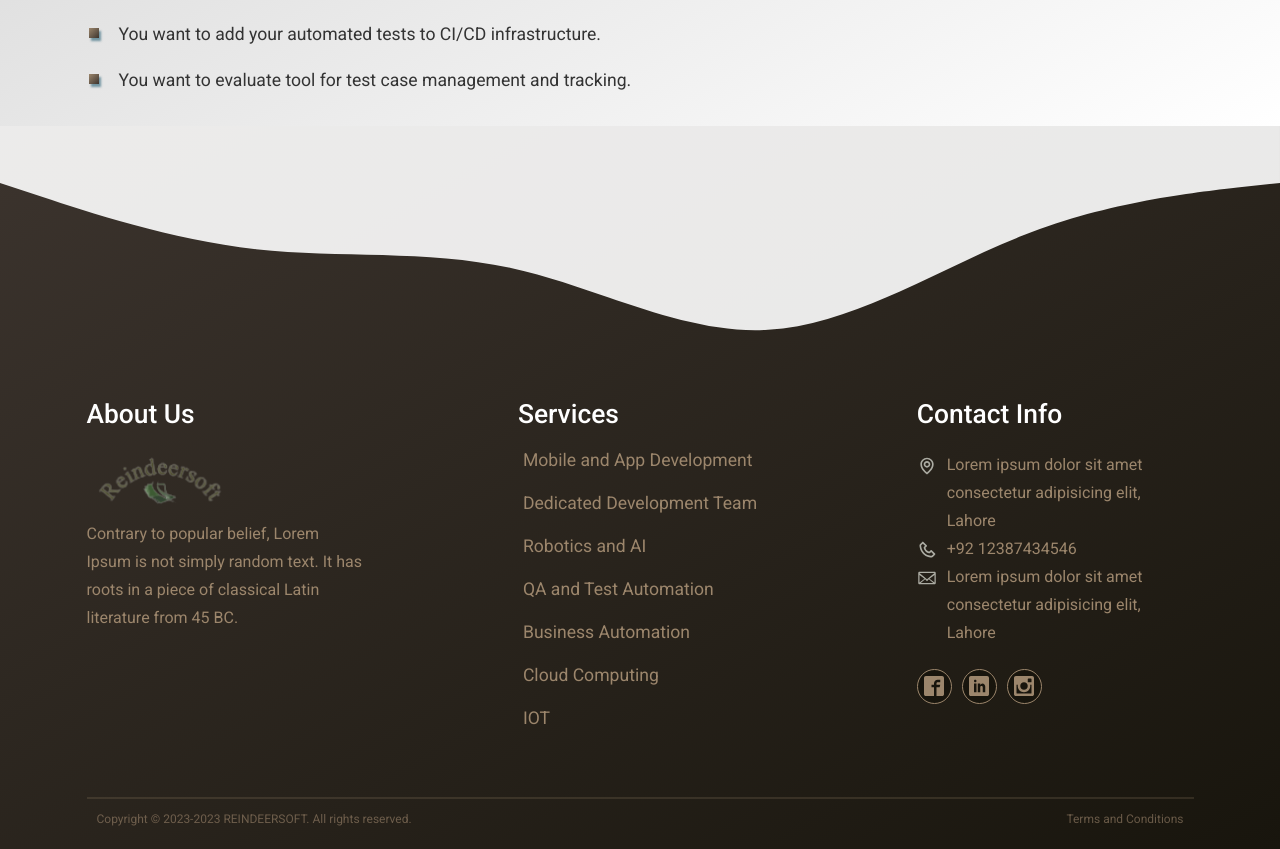
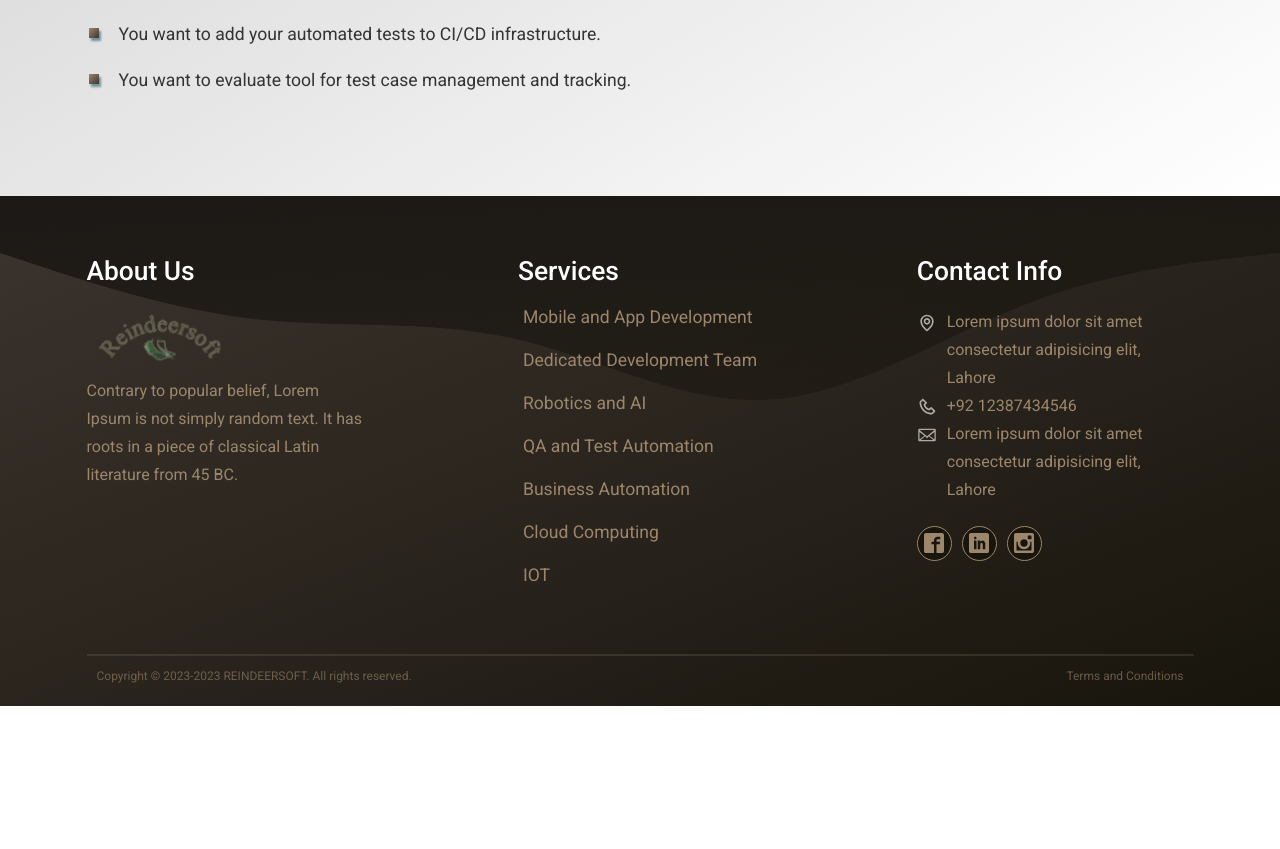
Before and after one commit to Jahangeer95/reindeersoft, a Next.js app: page /qa-and-test-automation in a window 1280 px wide. Shown: the part 10625-11474 px from the top of the page. After the commit the page ends 11331 px from the top, so only its background shows below. Built offline with nearby package versions, Linux system fonts and the light colour scheme.

Commit message:
svg style modified in footer...

```diff
--- a/src/components/content/qa-and-test-automation/consultancy/consultancyServices.module.scss
+++ b/src/components/content/qa-and-test-automation/consultancy/consultancyServices.module.scss
@@ -4,7 +4,7 @@
 @use "../../../../sass/colors";
 
 .ConsultancyServicesMain {
-    padding: 80px 0 10px;
+    padding: 80px 0;
     background: linear-gradient(to top left, rgba(colors.$white-color, 1), rgba(colors.$secondary_light, 1));
 
     div {
--- a/src/components/template/footer/Footer.module.scss
+++ b/src/components/template/footer/Footer.module.scss
@@ -2,6 +2,16 @@
 
 .Footer_Main {
     background: linear-gradient(to top left, rgba(colors.$primary_dark1, 1), rgba(colors.$primary_dark2, 1));
+    position: relative;
+
+    b {
+        position: absolute;
+        top: 0;
+        left: 0;
+        width: 100%;
+        height: fit-content;
+        overflow: hidden;
+    }
 
     div {
 
--- a/src/components/template/footer/index.tsx
+++ b/src/components/template/footer/index.tsx
@@ -9,11 +9,12 @@ import Contact from "./contact/Contact";
 const Footer = () => {
   return (
     <footer className={styles.Footer_Main}>
+      <b>
         <svg xmlns="http://www.w3.org/2000/svg" viewBox="0 0 1440 240">
           <defs>
-          <linearGradient id="grad1" x1="0%" y1="0%" x2="100%" y2="0%">
-            <stop style={{ stopColor: "rgb(204,204,204)", stopOpacity: 1 }} />
-            <stop style={{ stopColor: "rgb(255,255,255)", stopOpacity: 1 }} />
+            <linearGradient id="grad1" x1="0%" y1="0%" x2="100%" y2="100%">
+              <stop offset="0%" stopColor="#000" stopOpacity="0.6" />
+              <stop offset="100%" stopColor="#18150d" stopOpacity="0.4" />
             </linearGradient>
           </defs>
           <path
@@ -22,6 +23,8 @@ const Footer = () => {
             d="M0,64L48,80C96,96,192,128,288,138.7C384,149,480,139,576,160C672,181,768,235,864,229.3C960,224,1056,160,1152,122.7C1248,85,1344,75,1392,69.3L1440,64L1440,0L1392,0C1344,0,1248,0,1152,0C1056,0,960,0,864,0C768,0,672,0,576,0C480,0,384,0,288,0C192,0,96,0,48,0L0,0Z"
           ></path>
         </svg>
+      </b>
+
       <Container>
         <div>
           <article>
```
Lines whose indentation alone changed are shown as unchanged.
